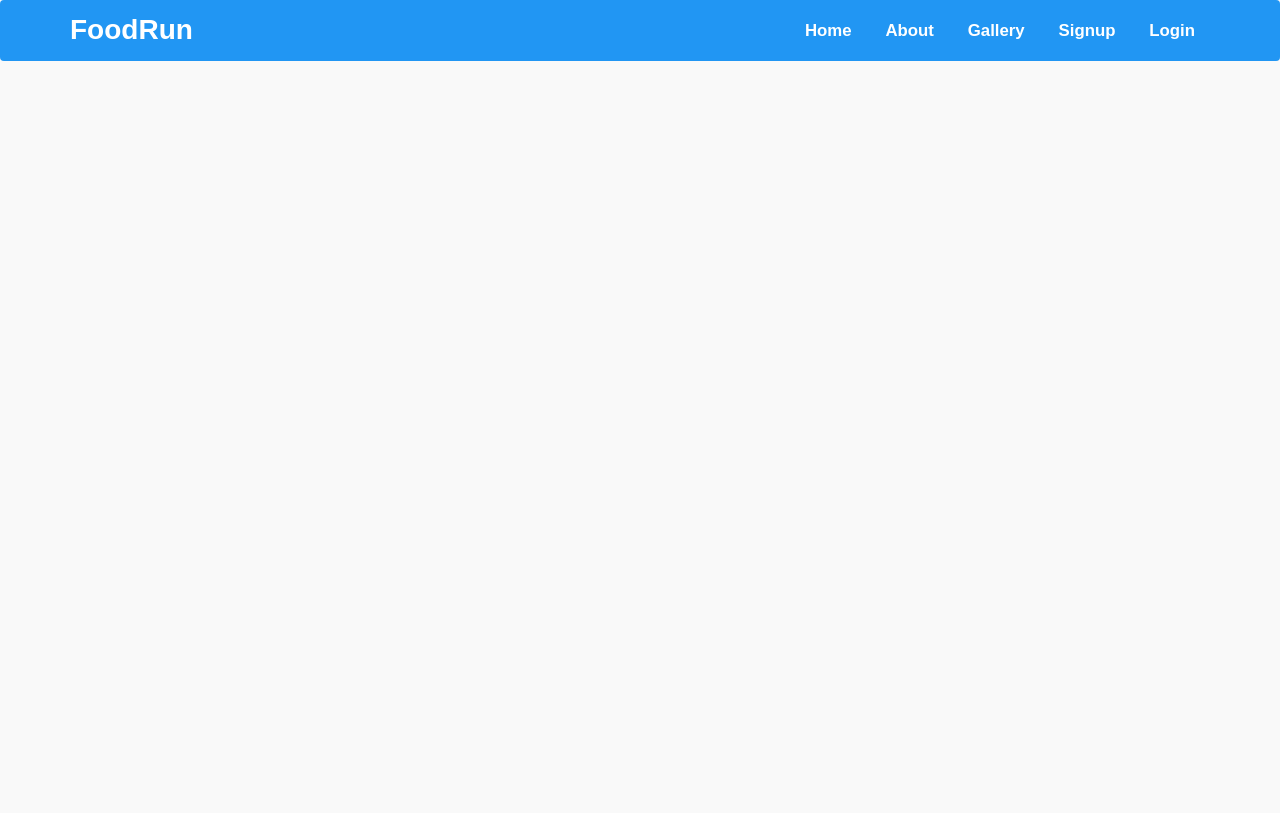
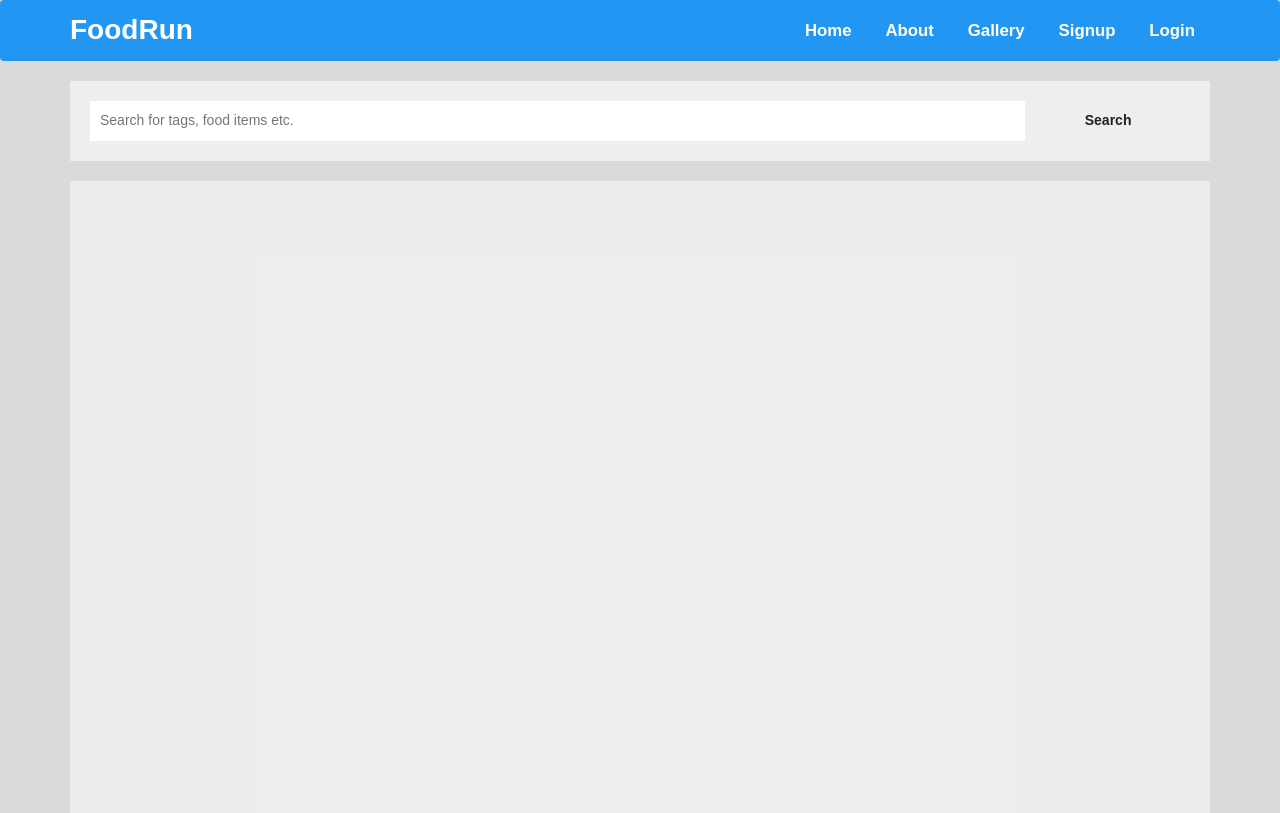
Before and after one commit to sanjui9000/Foodrun, a plain HTML site: page index.html in a window 1280 px wide. Drawn offline with nearby package versions, Linux system fonts and the light colour scheme; no server answers.

Commit message:
Index page - Revision 1 fixes
1. Fixed few error messages here and there along with form resets.
2. Added barebone for searching without  its implementation yet.
3. Elements are bit organized now.
4. Fixed few CSS attributes.

```diff
--- a/index.html
+++ b/index.html
@@ -30,7 +30,13 @@
   </nav>
   <!--/.navbar-->
 
+
   <div class="container">
+
+    <div id="search-container" class="row">
+      <input type="text" name="city" id="searchItems" placeholder="Search for tags, food items etc." />
+      <button disabled id="searchButton">Search</button>
+    </div>
     <section id="eventsGallery">
     </section>
   </div>
@@ -288,6 +294,7 @@
       $(this).serializeArray().forEach(function(item) {
         data[item.name] = item.value;
       });
+
       data['userId'] = localStorage.uid;
       data['dateTime'] = new Date();
       $.ajax({
@@ -300,6 +307,10 @@
             message = 'Post added successfully.';
             myFunction(4800);
             $("#submissionModal").modal('hide');
+            $("#submissionform")[0].reset();
+            $('#imagePreview').css('background-image', 'url(' + './assets/Blank_Pic.png' + ')');
+            $('#imagePreview').hide();
+            $('#imagePreview').fadeIn(650);
             $("#eventsGallery").empty();
             onLoad1();
           }
--- a/stylesheets/styling.css
+++ b/stylesheets/styling.css
@@ -3,7 +3,7 @@ body {
   font-size: 14px;
   color: #212121;
   line-height: 1.4;
-  background-color: #F9F9F9;
+  background-color: #dadada;
 }
 
 html, body {
@@ -101,16 +101,25 @@ h1 {
 * Image grid related styling
 */
 
+#search-container {
+  margin: 0 auto 20px auto;
+  background-color: rgba(255, 255, 255, 0.55);
+  padding: 20px;
+  clear: both;
+}
+
 #eventsGallery {
-  display: flex;
-  flex-wrap: wrap;
+  background-color: rgba(255, 255, 255, 0.5);
+  padding: 20px;
+  height: 79vh;
+  overflow-y: auto;
 }
 
 .eventImg {
   align-self: center;
   margin: .5rem;
-  width: 275px !important;
-  height: 200px;
+  width: 265px !important;
+  height: 180px;
   border-radius: 2px;
   box-shadow: 0 0 4px rgba(0, 0, 0, 0.5);
 }
@@ -159,6 +168,22 @@ input.form-control {
 
 textarea {
   resize: none;
+}
+
+#search-container input {
+  width: 85%;
+  padding: 10px;
+  border-radius: 0px;
+  border: 0;
+}
+
+#search-container button {
+  width: 14.4%;
+  font-weight: bold;
+  padding: 10px;
+  border-radius: 0px;
+  border: 0;
+  cursor: not-allowed;
 }
 
 /*
```
Also changed, not shown: assets/Biang_Biang.jpg (added), assets/Capel.jpg (added), assets/Cellophane.jpg (added), assets/Lamian.JPG (added), assets/Macc.JPG (added).
